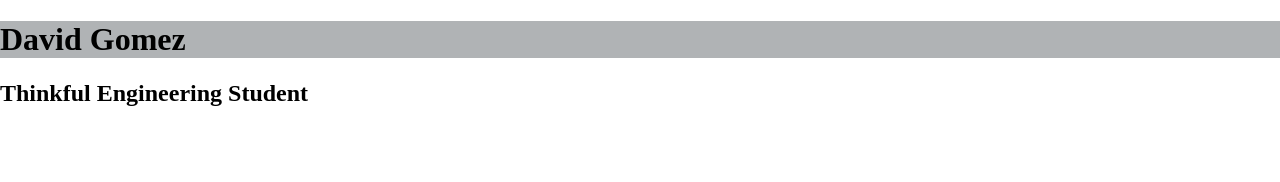
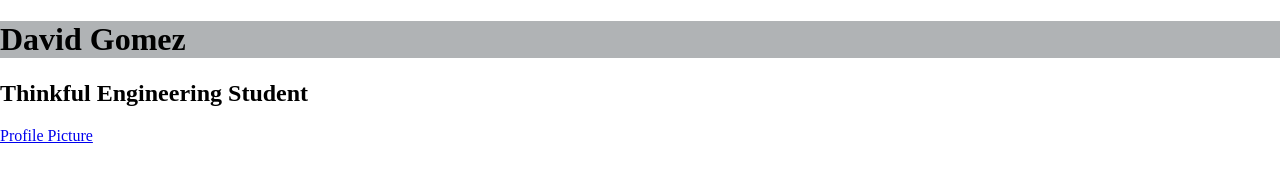
Before and after one commit to dgomez1224/portfolio-project, a plain HTML site: page index.html in a window 1280 px wide. Drawn offline with nearby package versions, Linux system fonts and the light colour scheme.

Commit message:
Update index.html

```diff
--- a/index.html
+++ b/index.html
@@ -17,4 +17,5 @@
    </header>
 
  <main>
-   <a href = "
+   <a href = "ProfilePic.JPG"> Profile Picture </a>
+ </main>
```
